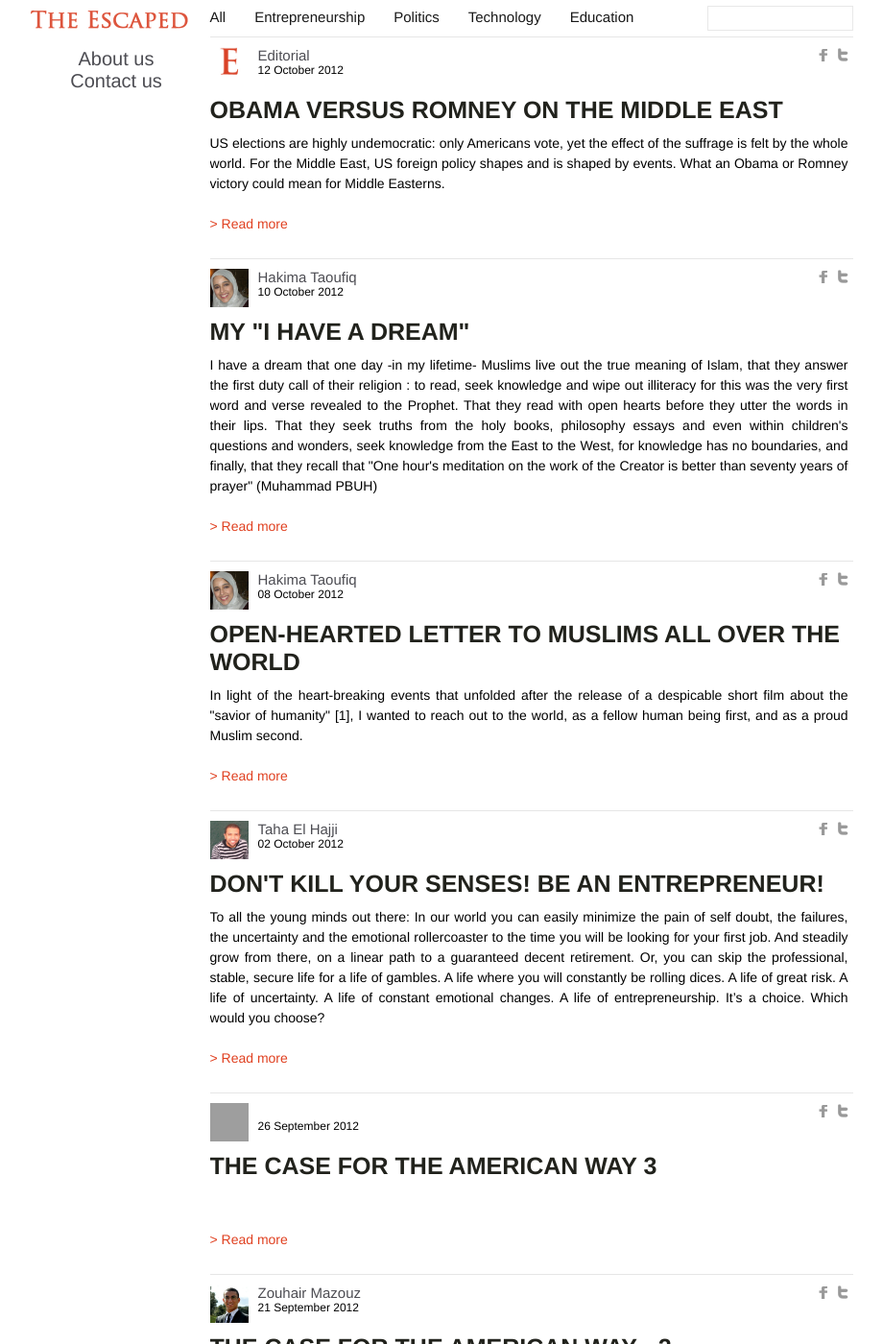
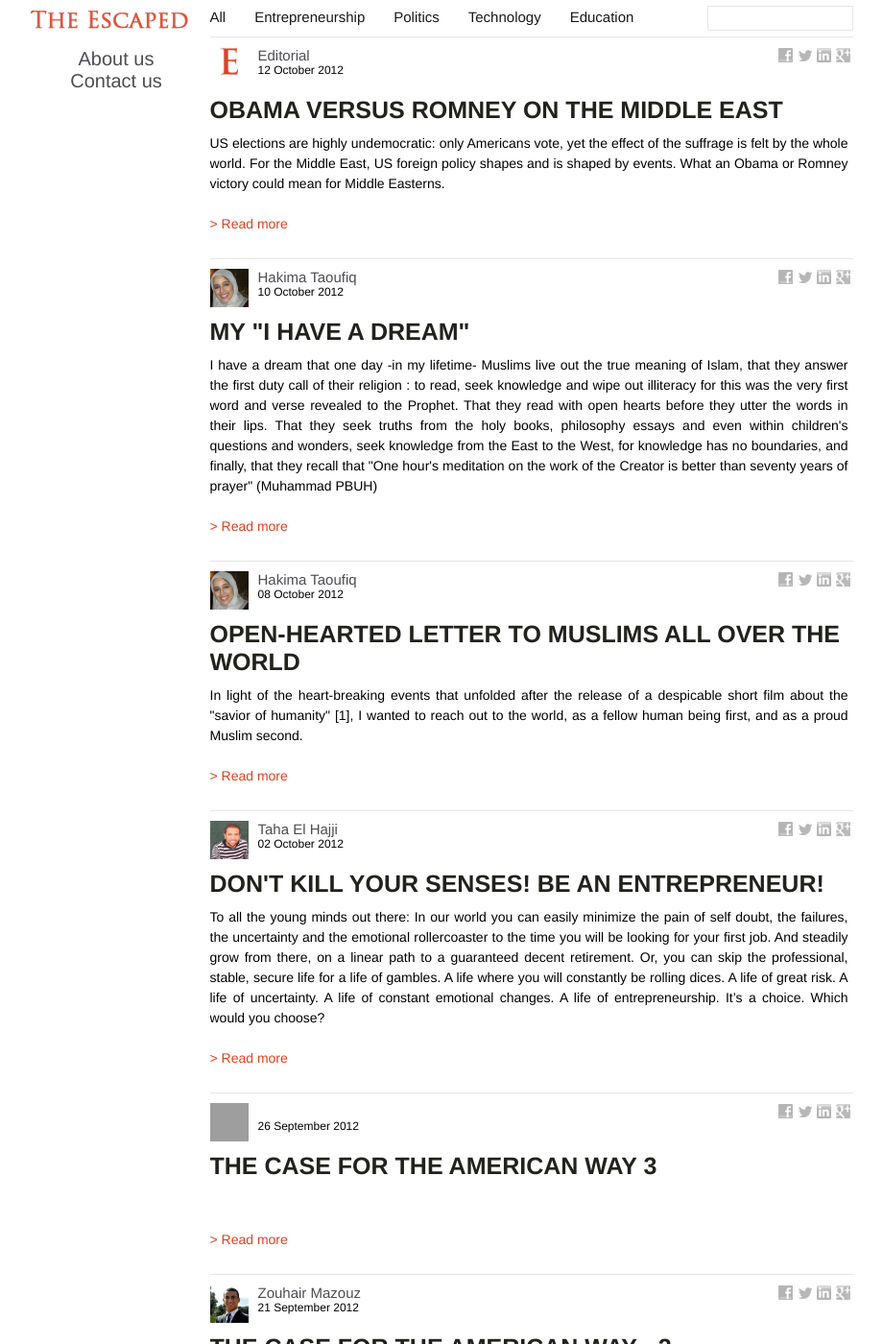
Before and after one commit to YoussefKababe/theescaped.github.com, a Jekyll site: the page built from index.html, in a window 1280 px wide and 1400 px high. Shown: the whole window at 96% size, without its empty margins (184-1104 px from the left). Built offline with Jekyll 4.4.1, drawn with Linux system fonts in a browser that asks for light colours; nearby versions of some CDN libraries; some web fonts are replaced; the list of posts is cut into pages by our own code; grey boxes are pictures that could not be loaded.

Commit message:
Social links fix
Change of icons to official icons + addition of linkedin and google+

```diff
--- a/_includes/social_links.html
+++ b/_includes/social_links.html
@@ -6,13 +6,19 @@
 	  	{% assign post_or_page = page %}
 	  {% endif %}
 
-	  <a href="https://www.facebook.com/sharer/sharer.php?u=theescaped.github.com{{post_or_page.url}}"  target="_blank">
-        <div class="facebook"></div>
+
+      <a href="https://plus.google.com/share?&url=descaped.com{{post_or_page.url}}" target="_blank">
+      	<li class="googleplus"></li>
       </a>
-
+      <a href="http://www.linkedin.com/shareArticle?mini=true&url=descaped.com{{post_or_page.url}}&title={{post_or_page.title}}&summary={{post_or_page.summary}}&source=The%20Escaped" target="_blank">
+      	<li class="linkedin"></li>
+      </a>
       <a href="https://twitter.com/share?url=descaped.com{{post_or_page.url}}&text={{post_or_page.title}} theescaped.github.com{{post_or_page.url}}" target="_blank">
-      	<div class="twitter">
-      	</div>
+      	<li class="twitter">
+      	</li>
+      </a>
+      <a href="https://www.facebook.com/sharer/sharer.php?u=descaped.com{{post_or_page.url}}"  target="_blank">
+        <li class="facebook"></li>
       </a>
     </ul>
 </div>
--- a/assets/css/base.css
+++ b/assets/css/base.css
@@ -100,9 +100,12 @@ body {
       float: right;
       margin: 0;
       padding: 0;
-      float: right;
       list-style: none;
-      height: 20px; }
+      height: 20px;
+      font-size: 12px; }
+      #articles_container .article_wrapper .social_links li, #articles_container .article_wrapper .social_links a {
+        list-style: none;
+        float: right; }
       #articles_container .article_wrapper .social_links .facebook {
         background: url(/assets/images/gui.png) 0 0 no-repeat;
         height: 20px;
@@ -133,23 +136,13 @@ body {
         height: 20px;
         width: 20px;
         float: left; }
-      #articles_container .article_wrapper .social_links .stumbleupon {
+      #articles_container .article_wrapper .social_links .googleplus {
         background: url(/assets/images/gui.png) -66px 0 no-repeat;
         height: 20px;
         width: 20px;
         float: left; }
-      #articles_container .article_wrapper .social_links .stumbleupon:hover {
+      #articles_container .article_wrapper .social_links .googleplus:hover {
         background: url(/assets/images/gui.png) -66px -19px no-repeat;
-        height: 20px;
-        width: 20px;
-        float: left; }
-      #articles_container .article_wrapper .social_links .digg {
-        background: url(/assets/images/gui.png) -88px 0 no-repeat;
-        height: 20px;
-        width: 20px;
-        float: left; }
-      #articles_container .article_wrapper .social_links .digg:hover {
-        background: url(/assets/images/gui.png) -88px -19px no-repeat;
         height: 20px;
         width: 20px;
         float: left; }
```
Also changed, not shown: assets/css/base.scss (+7 -9 lines), assets/images/gui.png.
